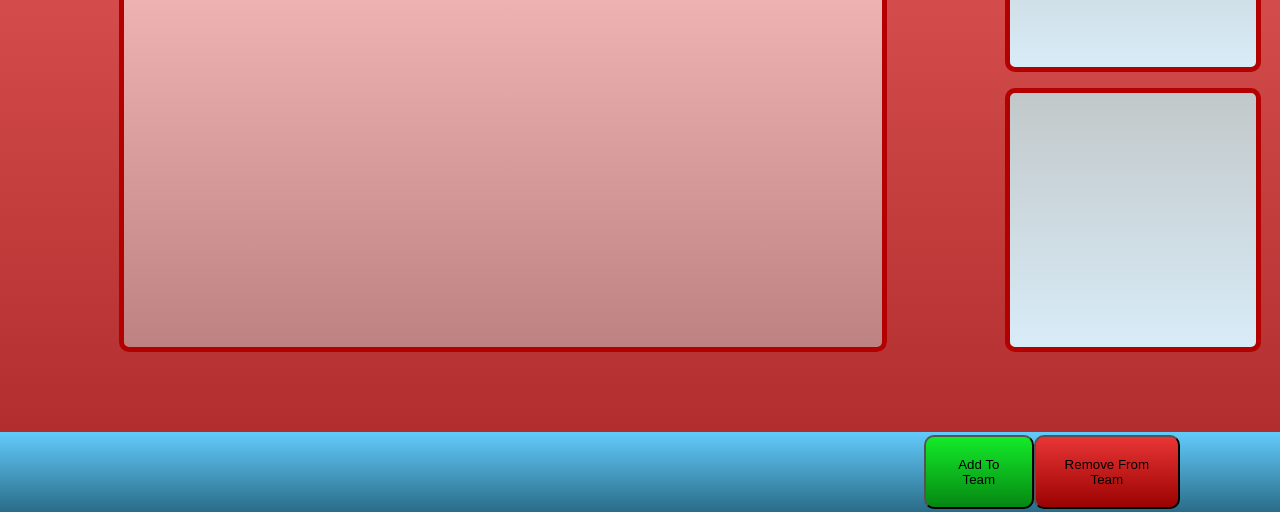
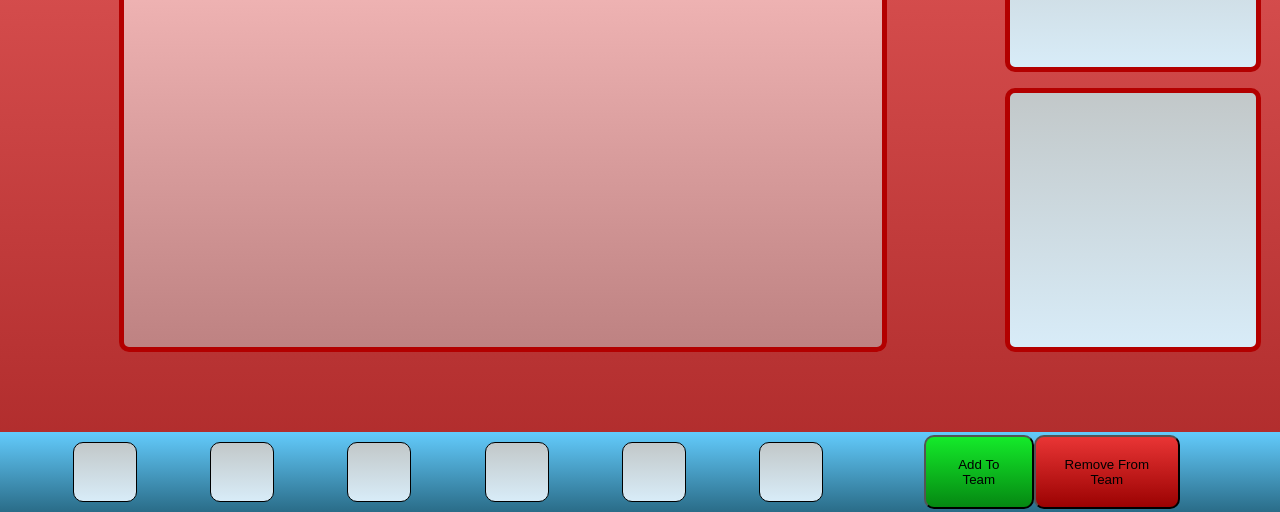
Before and after one commit to Idalisvaladez/project-phase-1, a plain HTML site: page index.html in a window 1280 px wide. Shown: the part 288-800 px from the top of the page. Drawn offline with Linux system fonts and the light colour scheme; no server answers.

Commit message:
created team blocks in html and css

```diff
--- a/index.html
+++ b/index.html
@@ -54,7 +54,14 @@
         </div>
     </section>
     <section class="bottom-section">
-        <ul class="team-list"></ul>
+        <ul class="team-list">
+            <li class="pokemon-team"></li>
+            <li class="pokemon-team"></li>
+            <li class="pokemon-team"></li>
+            <li class="pokemon-team"></li>
+            <li class="pokemon-team"></li>
+            <li class="pokemon-team"></li>
+        </ul>
         <div class="team-buttons">
             <button class="team-add">Add To Team</button>
             <button class="team-remove">Remove From Team</button>
--- a/styles.css
+++ b/styles.css
@@ -341,3 +341,20 @@
     padding: 20px;
     border-radius: 10px;
 }
+
+.team-list {
+    list-style: none;
+    width: 70vw;
+    display: flex;
+    align-items: center;
+    justify-content: space-evenly;
+}
+
+.pokemon-team {
+    border: 1px solid black;
+    width: 5vw;
+    height: 60px;
+    background-image: linear-gradient(#c2c8c9, #d8ecf8);
+    border-radius: 10px;
+    position: relative;
+}
```
